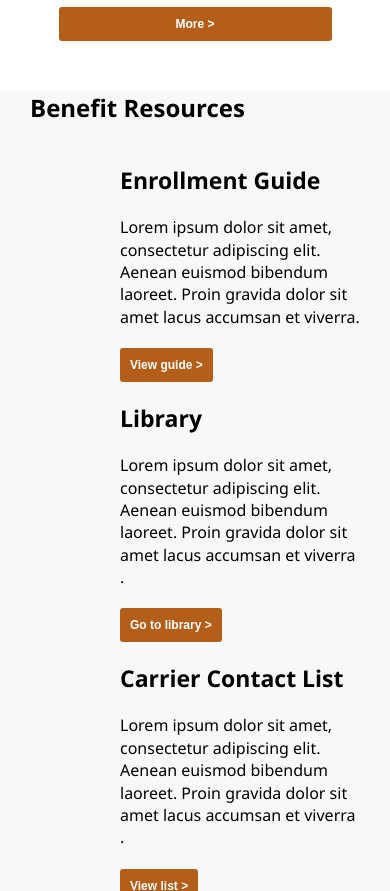
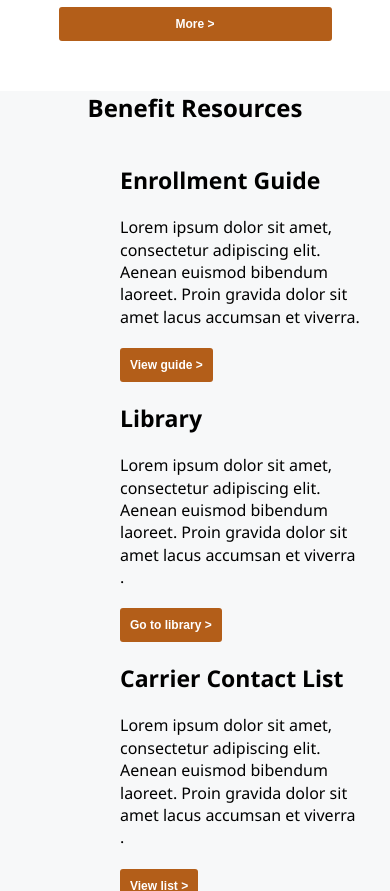
Before and after one commit to mohammedfaais/task01, a plain HTML site: page index.html in a window 390 px wide. Shown: the part 1930-2821 px from the top of the page. Drawn offline with Linux system fonts and the light colour scheme.

Commit message:
responsive

```diff
--- a/styles.css
+++ b/styles.css
@@ -449,7 +449,8 @@ ul {
 
   .sec-3-head {
     padding: 0px;
-    margin-left: 30px;
+    margin: 0px;
+    text-align: center;
     font-weight: bold;
   }
 
@@ -483,7 +484,6 @@ ul {
   .header {
     padding: 10px;
   }
-
   .sec-2-para {
     text-align: center;
   }
```
